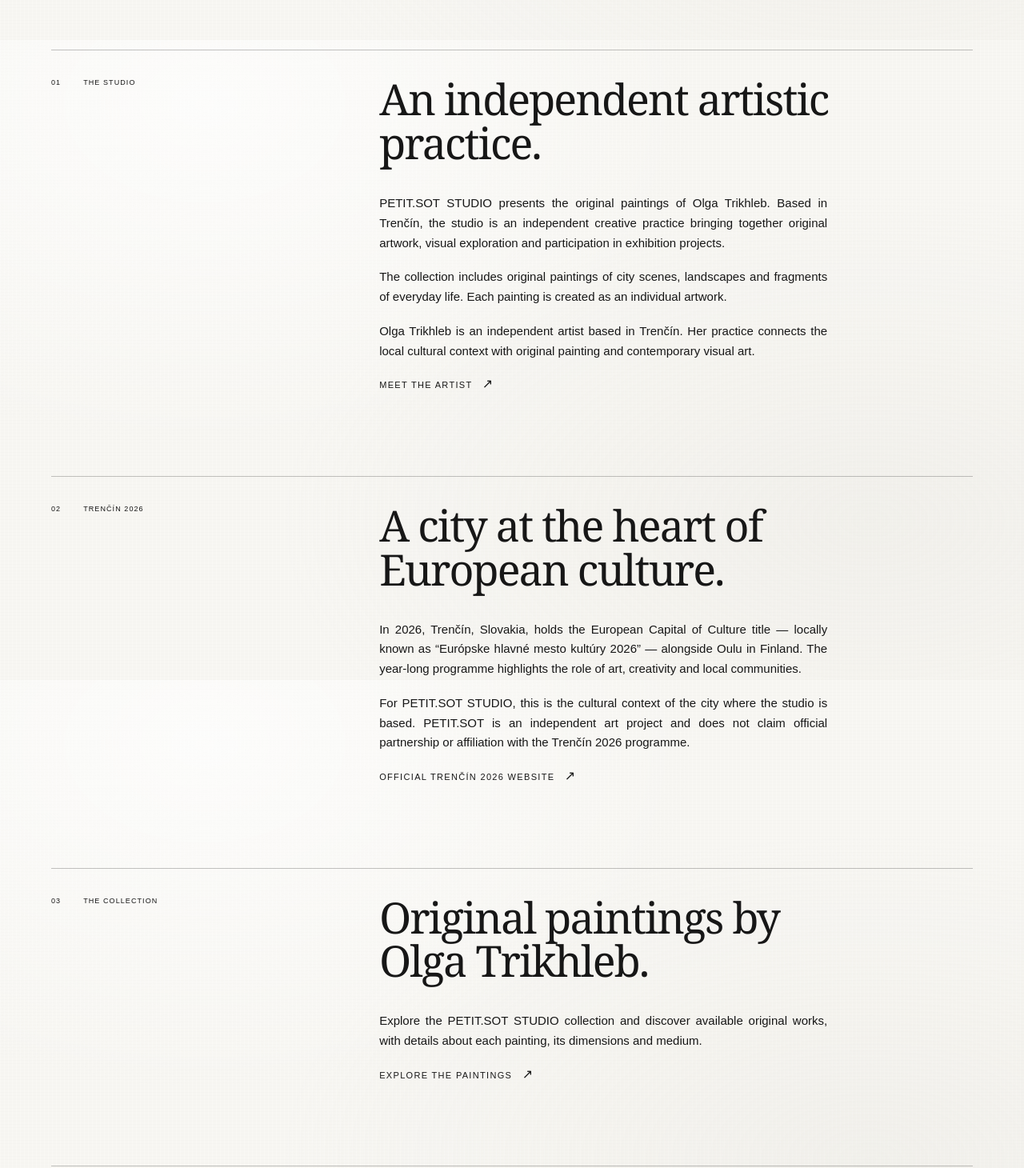
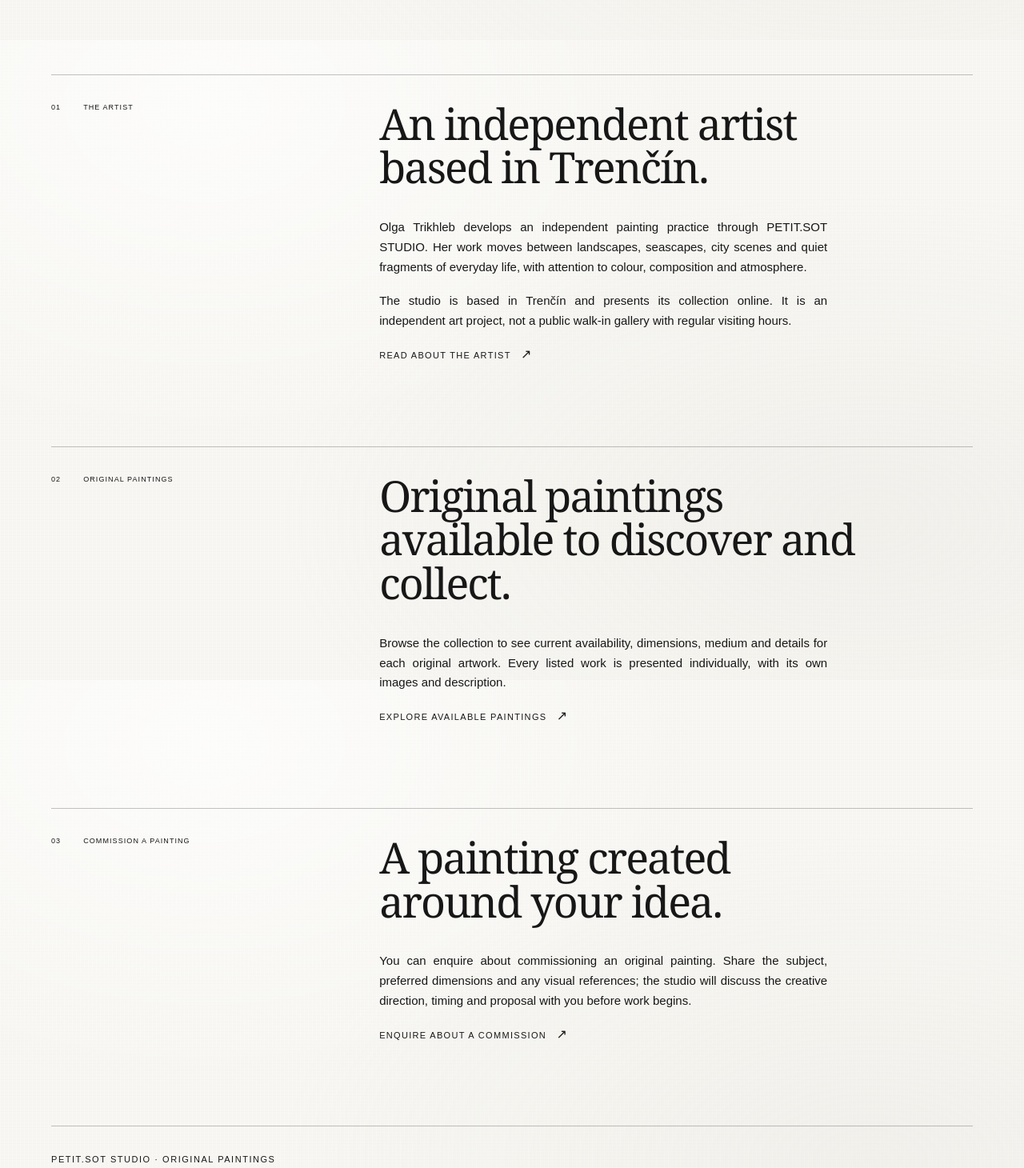
Before and after one commit to brodsk/PETIT-SOT-STUDIO, a Next.js app: page /en/trencin-art-studio in a window 1280 px wide. Shown: the part 750-2210 px from the top of the page at 80% size. Built offline with nearby package versions, Linux system fonts and the light colour scheme.

Commit message:
Refocus Trenčín artist page on original paintings and commissions

```diff
--- a/app/[locale]/trencin-art-studio/page.tsx
+++ b/app/[locale]/trencin-art-studio/page.tsx
@@ -4,30 +4,19 @@ import { redirect } from "next/navigation";
 
 const SITE_URL = "https://www.petitsot.com";
 
-export async function generateMetadata({
-  params,
-}: {
-  params: Promise<{ locale: string }>;
-}): Promise<Metadata> {
+export async function generateMetadata({ params }: { params: Promise<{ locale: string }> }): Promise<Metadata> {
   const { locale } = await params;
   if (locale === "ru") redirect("/ru/about");
-  const ru = locale === "ru";
-  const title = ru
-    ? "Художники Тренчина — Ольга Трихлеб | PETIT.SOT STUDIO"
-    : "Artist in Trenčín, Slovakia — Olga Trikhleb | PETIT.SOT";
-  const description = ru
-    ? "Ищете художников Тренчина? Познакомьтесь с Ольгой Трихлеб — независимой художницей из Тренчина. Оригинальная живопись, современные картины и PETIT.SOT STUDIO."
-    : "Meet Olga Trikhleb, an independent visual artist based in Trenčín, Slovakia. Discover original paintings, contemporary art and the story of PETIT.SOT STUDIO.";
-  const canonical = `${SITE_URL}${ru ? "/ru" : ""}/trencin-art-studio`;
-
+  const title = "Artist in Trenčín, Slovakia | Original Paintings — PETIT.SOT";
+  const description = "Discover original paintings by Olga Trikhleb, an independent artist based in Trenčín, Slovakia. Browse available landscape and city artworks or enquire about a painting commission.";
   return {
     title,
     description,
     alternates: {
-      canonical,
+      canonical: `${SITE_URL}/trencin-art-studio`,
       languages: {
         en: `${SITE_URL}/trencin-art-studio`,
-        ru: `${SITE_URL}/ru/trencin-art-studio`,
+        sk: `${SITE_URL}/sk/trencin-art-studio`,
         "x-default": `${SITE_URL}/trencin-art-studio`,
       },
     },
@@ -35,41 +24,25 @@ export async function generateMetadata({
       type: "website",
       title,
       description,
-      url: canonical,
+      url: `${SITE_URL}/trencin-art-studio`,
       siteName: "PETIT.SOT STUDIO",
-      locale: ru ? "ru_RU" : "en_GB",
+      locale: "en_GB",
     },
   };
 }
 
-export default async function TrencinArtStudio({
-  params,
-}: {
-  params: Promise<{ locale: string }>;
-}) {
+export default async function TrencinArtStudio({ params }: { params: Promise<{ locale: string }> }) {
   const { locale } = await params;
   if (locale === "ru") redirect("/ru/about");
-  const ru = locale === "ru";
-  const pageUrl = `${SITE_URL}${ru ? "/ru" : ""}/trencin-art-studio`;
+  const pageUrl = `${SITE_URL}/trencin-art-studio`;
   const schema = {
     "@context": "https://schema.org",
     "@type": "AboutPage",
     "@id": `${pageUrl}#about`,
     url: pageUrl,
-    name: ru
-      ? "PETIT.SOT STUDIO — художественная студия в Тренчине"
-      : "PETIT.SOT STUDIO — Independent Art Studio in Trenčín",
-    inLanguage: ru ? "ru" : "en",
-    about: {
-      "@type": "Organization",
-      "@id": `${SITE_URL}/#studio`,
-      name: "PETIT.SOT STUDIO",
-      url: SITE_URL,
-      location: {
-        "@type": "Place",
-        name: "Trenčín, Slovakia",
-      },
-    },
+    name: "Artist in Trenčín, Slovakia — Olga Trikhleb | PETIT.SOT STUDIO",
+    inLanguage: "en",
+    about: { "@id": `${SITE_URL}/#studio` },
     mainEntity: {
       "@type": "Person",
       "@id": `${SITE_URL}/#artist`,
@@ -79,12 +52,7 @@ export default async function TrencinArtStudio({
       homeLocation: { "@type": "City", name: "Trenčín", containedInPlace: { "@type": "Country", name: "Slovakia" } },
       worksFor: { "@id": `${SITE_URL}/#studio` },
       sameAs: ["https://www.instagram.com/petit.sot.art"],
-      knowsAbout: ["Painting", "Contemporary art", "Acrylic painting", "Landscape painting"],
-    },
-    mentions: {
-      "@type": "Thing",
-      name: "European Capital of Culture 2026",
-      sameAs: "https://www.trencin2026.eu/en/home/",
+      knowsAbout: ["Original painting", "Landscape painting", "Cityscape painting", "Contemporary art"],
     },
   };
 
@@ -92,68 +60,48 @@ export default async function TrencinArtStudio({
     <main className="text-page about-page">
       <script type="application/ld+json" dangerouslySetInnerHTML={{ __html: JSON.stringify(schema) }} />
       <section className="about-hero">
-        <p className="eyebrow">{ru ? "PETIT.SOT STUDIO · Тренчин, Словакия" : "PETIT.SOT STUDIO · Trenčín, Slovakia"}</p>
-        <h1>{ru ? <>Искусство<br /><i>из Тренчина.</i></> : <>Art from<br /><i>Trenčín.</i></>}</h1>
+        <p className="eyebrow">PETIT.SOT STUDIO · TRENČÍN, SLOVAKIA</p>
+        <h1>Original art<br /><i>from Trenčín.</i></h1>
         <div className="about-lead">
           <span className="about-index">PETIT.SOT / TRENCIN</span>
-          <p>{ru
-            ? "Независимая художественная студия Ольги Трихлеб, базирующаяся в Тренчине, Словакия. Оригинальная живопись, вдохновлённая атмосферой мест, цветом и повседневной жизнью."
-            : "An independent art studio by visual artist Olga Trikhleb, based in Trenčín, Slovakia. Original paintings shaped by atmosphere, place, colour and everyday life."}</p>
+          <p>PETIT.SOT STUDIO presents original paintings by Olga Trikhleb, an independent visual artist based in Trenčín, Slovakia. Explore one-of-a-kind works shaped by atmosphere, colour, landscapes and everyday places.</p>
         </div>
       </section>
 
       <section className="about-section">
-        <div className="about-section-label"><span>01</span><span>{ru ? "Студия" : "The studio"}</span></div>
+        <div className="about-section-label"><span>01</span><span>The artist</span></div>
         <div className="about-section-copy">
-          <h2>{ru ? "Независимая художественная практика." : "An independent artistic practice."}</h2>
-          <p>{ru
-            ? "PETIT.SOT STUDIO представляет авторскую живопись Ольги Трихлеб. Студия базируется в Тренчине и развивает собственную художественную практику, объединяя оригинальные картины, визуальные исследования и участие в выставочных проектах."
-            : "PETIT.SOT STUDIO presents the original paintings of Olga Trikhleb. Based in Trenčín, the studio is an independent creative practice bringing together original artwork, visual exploration and participation in exhibition projects."}</p>
-          <p>{ru
-            ? "В каталоге представлены оригинальные работы — городские сцены, пейзажи и фрагменты повседневной жизни. Каждая картина создаётся как самостоятельное произведение."
-            : "The collection includes original paintings of city scenes, landscapes and fragments of everyday life. Each painting is created as an individual artwork."}</p>
-          <p>{ru
-            ? "Ольга Трихлеб — независимая художница, работающая в Тренчине. Её практика связывает местный культурный контекст с авторской живописью и современным визуальным искусством."
-            : "Olga Trikhleb is an independent artist based in Trenčín. Her practice connects the local cultural context with original painting and contemporary visual art."}</p>
-          <Link className="arrow-link" href="/about">{ru ? "Познакомиться с художницей" : "Meet the artist"} <span>↗</span></Link>
+          <h2>An independent artist based in Trenčín.</h2>
+          <p>Olga Trikhleb develops an independent painting practice through PETIT.SOT STUDIO. Her work moves between landscapes, seascapes, city scenes and quiet fragments of everyday life, with attention to colour, composition and atmosphere.</p>
+          <p>The studio is based in Trenčín and presents its collection online. It is an independent art project, not a public walk-in gallery with regular visiting hours.</p>
+          <Link className="arrow-link" href="/about">Read about the artist <span>↗</span></Link>
         </div>
       </section>
 
       <section className="about-section">
-        <div className="about-section-label"><span>02</span><span>{ru ? "Тренчин 2026" : "Trenčín 2026"}</span></div>
+        <div className="about-section-label"><span>02</span><span>Original paintings</span></div>
         <div className="about-section-copy">
-          <h2>{ru ? "Город в центре европейской культуры." : "A city at the heart of European culture."}</h2>
-          <p>{ru
-            ? "В 2026 году Тренчин, Словакия, носит титул Европейской культурной столицы (European Capital of Culture 2026; по-словацки — «Európske hlavné mesto kultúry 2026») вместе с городом Оулу в Финляндии. Годовая культурная программа подчёркивает роль искусства, творчества и местных сообществ."
-            : "In 2026, Trenčín, Slovakia, holds the European Capital of Culture title — locally known as “Európske hlavné mesto kultúry 2026” — alongside Oulu in Finland. The year-long programme highlights the role of art, creativity and local communities."}</p>
-          <p>{ru
-            ? "Для PETIT.SOT STUDIO это важный культурный контекст города, в котором находится студия. PETIT.SOT — независимый художественный проект и не заявляет об официальном партнёрстве или аффилиации с программой Trenčín 2026."
-            : "For PETIT.SOT STUDIO, this is the cultural context of the city where the studio is based. PETIT.SOT is an independent art project and does not claim official partnership or affiliation with the Trenčín 2026 programme."}</p>
-          <a className="arrow-link" href="https://www.trencin2026.eu/en/home/" target="_blank" rel="noreferrer">
-            {ru ? "Официальный сайт Trenčín 2026" : "Official Trenčín 2026 website"} <span>↗</span>
-          </a>
+          <h2>Original paintings available to discover and collect.</h2>
+          <p>Browse the collection to see current availability, dimensions, medium and details for each original artwork. Every listed work is presented individually, with its own images and description.</p>
+          <Link className="arrow-link" href="/works">Explore available paintings <span>↗</span></Link>
         </div>
       </section>
 
       <section className="about-section">
-        <div className="about-section-label"><span>03</span><span>{ru ? "Коллекция" : "The collection"}</span></div>
+        <div className="about-section-label"><span>03</span><span>Commission a painting</span></div>
         <div className="about-section-copy">
-          <h2>{ru ? "Оригинальные картины Ольги Трихлеб." : "Original paintings by Olga Trikhleb."}</h2>
-          <p>{ru
-            ? "Откройте каталог PETIT.SOT STUDIO и познакомьтесь с доступными оригинальными работами, их историей, размерами и материалами."
-            : "Explore the PETIT.SOT STUDIO collection and discover available original works, with details about each painting, its dimensions and medium."}</p>
-          <Link className="arrow-link" href="/works">{ru ? "Смотреть каталог картин" : "Explore the paintings"} <span>↗</span></Link>
+          <h2>A painting created around your idea.</h2>
+          <p>You can enquire about commissioning an original painting. Share the subject, preferred dimensions and any visual references; the studio will discuss the creative direction, timing and proposal with you before work begins.</p>
+          <Link className="arrow-link" href="/commission">Enquire about a commission <span>↗</span></Link>
         </div>
       </section>
 
       <section className="about-originals">
-        <p className="eyebrow">{ru ? "PETIT.SOT STUDIO · Тренчин, Словакия" : "PETIT.SOT STUDIO · Trenčín, Slovakia"}</p>
-        <p className="about-originals-statement">{ru
-          ? "Независимое искусство. Оригинальная живопись. Европейский культурный контекст."
-          : "Independent art. Original paintings. A European cultural context."}</p>
+        <p className="eyebrow">PETIT.SOT STUDIO · ORIGINAL PAINTINGS</p>
+        <p className="about-originals-statement">Independent art. Original paintings. Based in Trenčín, Slovakia.</p>
         <div className="about-originals-bottom">
-          <span>{ru ? "Ольга Трихлеб · Художница" : "Olga Trikhleb · Visual artist"}</span>
-          <Link className="arrow-link" href="/contact">{ru ? "Связаться со студией" : "Contact the studio"} <span>↗</span></Link>
+          <span>Olga Trikhleb · Visual artist</span>
+          <Link className="arrow-link" href="/contact">Contact the studio <span>↗</span></Link>
         </div>
       </section>
     </main>
```
